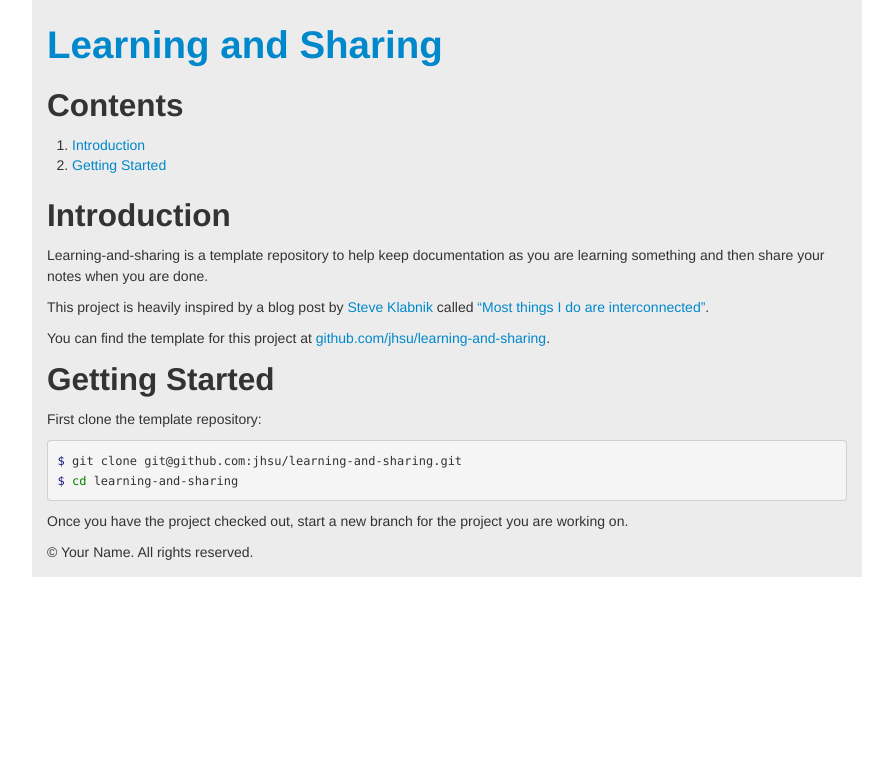
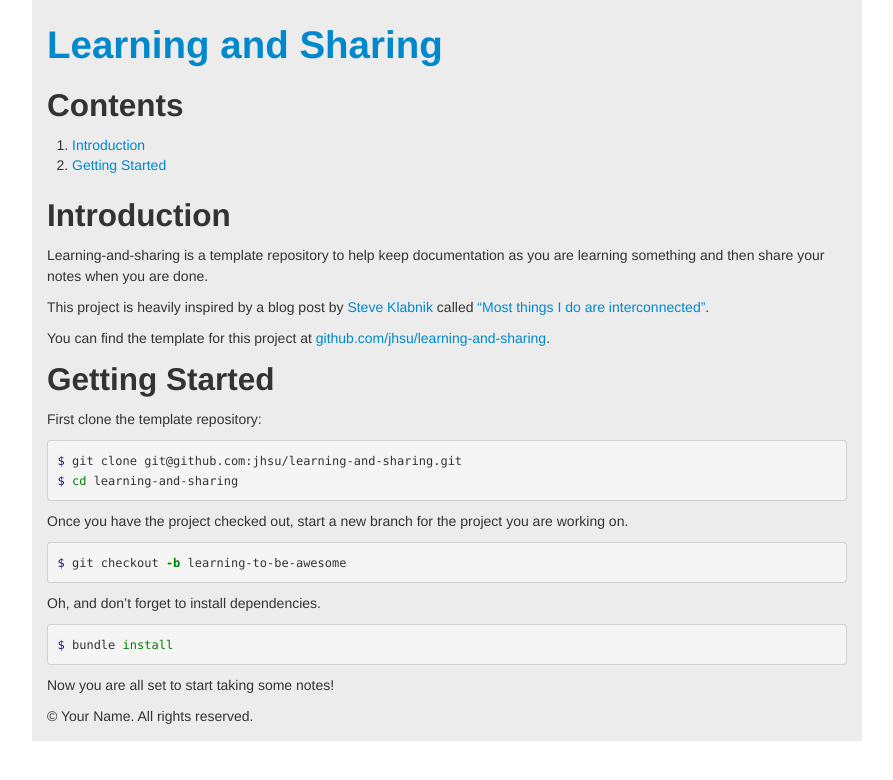
Before and after one commit to jhsu/learning-and-sharing, a Jekyll site: the page built from index.html, in a window 1280 px wide. Shown: the top 780 px of the page, without its empty margins (193-1086 px from the left). Built offline with Jekyll 4.4.1, drawn with Linux system fonts in a browser that asks for light colours; Markdown is read by kramdown in place of the engine named in the settings.

Commit message:
add more set up steps

```diff
--- a/_posts/2012-12-28-getting-started.markdown
+++ b/_posts/2012-12-28-getting-started.markdown
@@ -12,3 +12,15 @@ $ cd learning-and-sharing
 
 Once you have the project checked out, start a new branch for the project
 you are working on.
+
+{% highlight bash %}
+$ git checkout -b learning-to-be-awesome
+{% endhighlight %}
+
+Oh, and don't forget to install dependencies.
+
+{% highlight bash %}
+$ bundle install
+{% endhighlight %}
+
+Now you are all set to start taking some notes!
```
